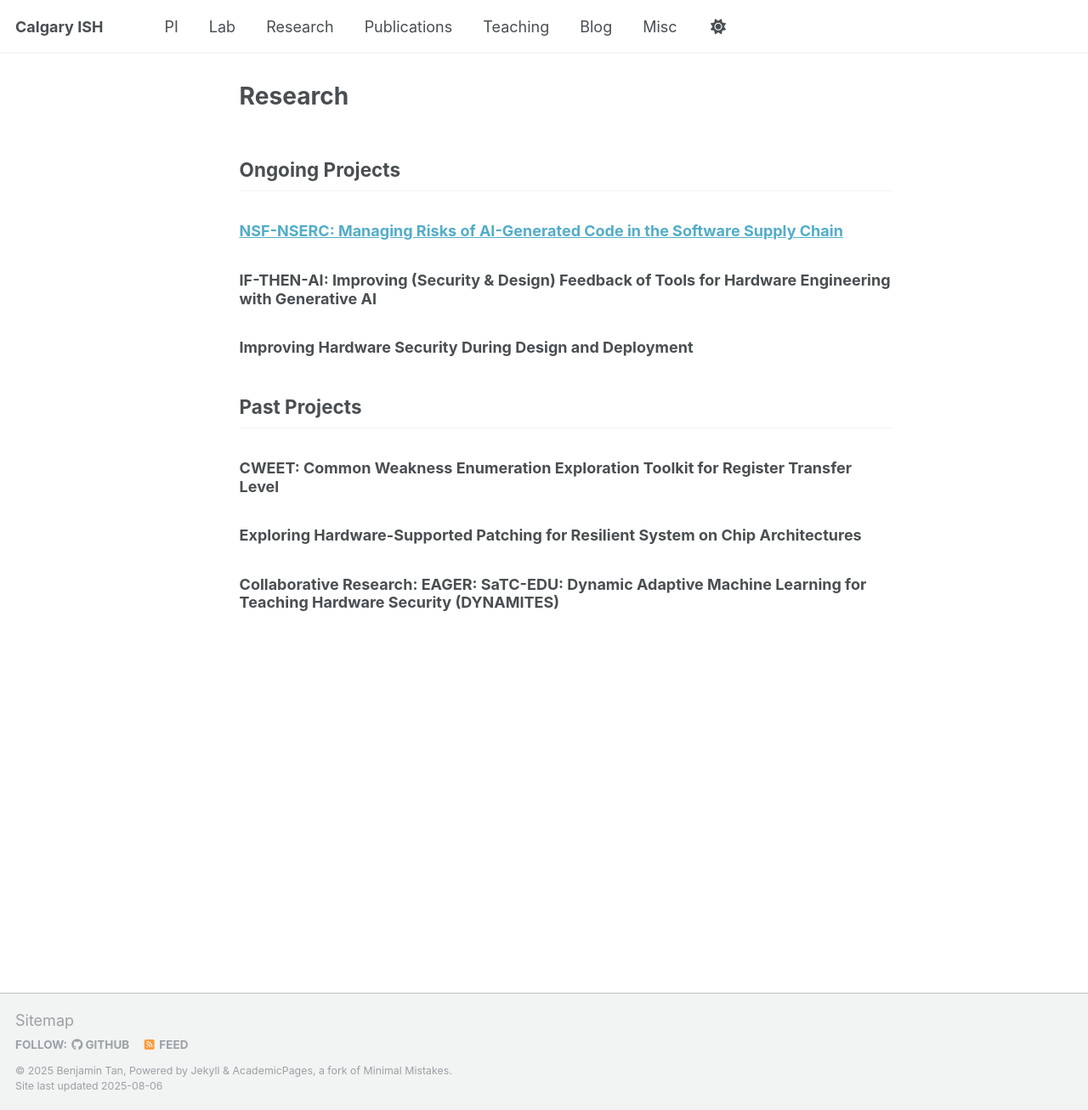
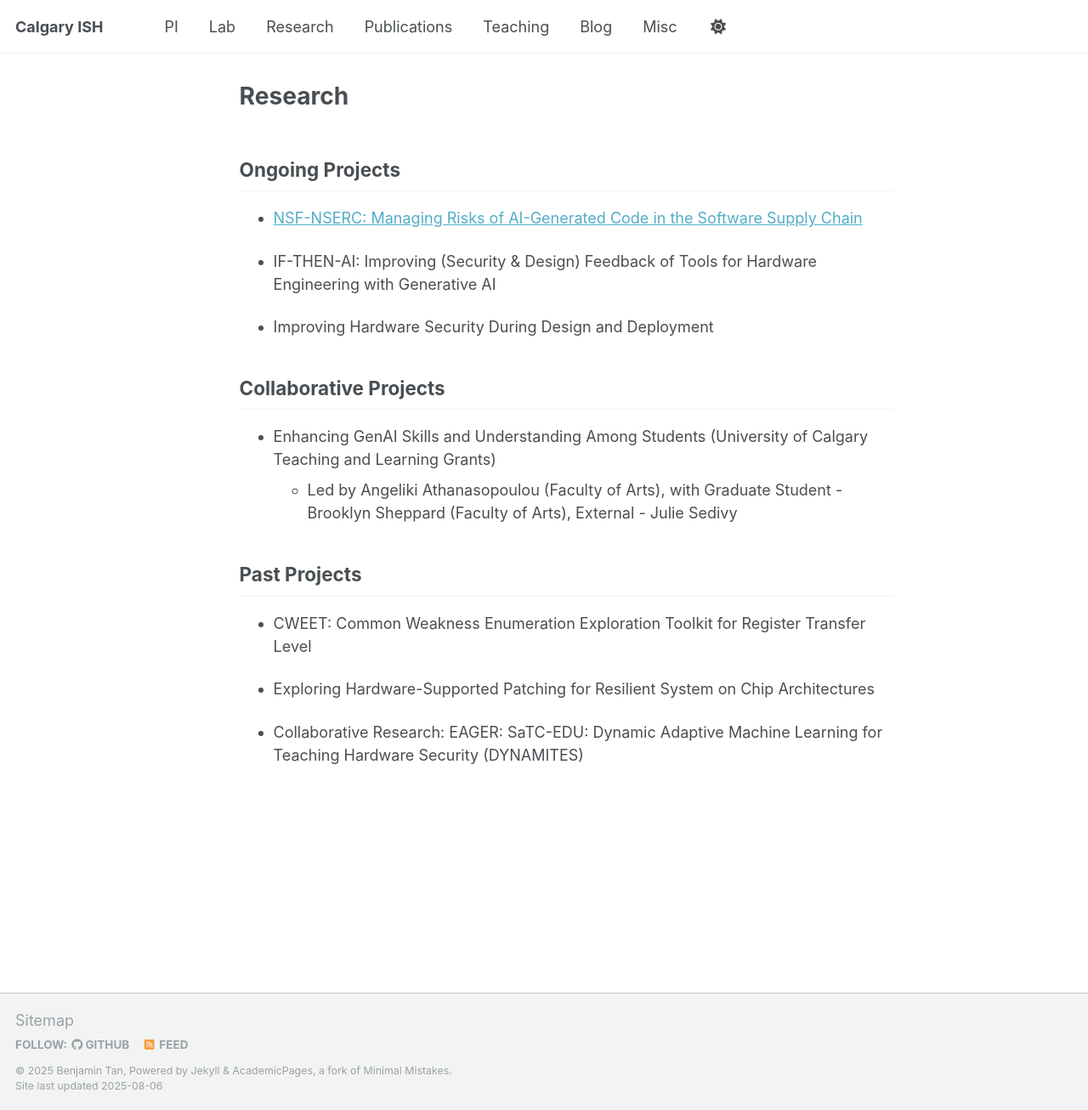
Before and after one commit to CalgaryISH/CalgaryISH.github.io, a Jekyll site: the page built from _pages/research.md, in a window 1280 px wide and 1306 px high. Shown: the whole window at 85% size. Built offline with Jekyll 4.4.1, drawn with Linux system fonts in a browser that asks for light colours; a script that is not in the unit is left out.

Commit message:
adding a few project titles

```diff
--- a/_pages/research.md
+++ b/_pages/research.md
@@ -8,19 +8,21 @@
 ---
 
 ## Ongoing Projects
-### [NSF-NSERC: Managing Risks of AI-Generated Code in the Software Supply Chain](https://sites.google.com/nyu.edu/nsf2341206/)
+- [NSF-NSERC: Managing Risks of AI-Generated Code in the Software Supply Chain](https://sites.google.com/nyu.edu/nsf2341206/)
 
 
-### IF-THEN-AI: Improving (Security & Design) Feedback of Tools for Hardware Engineering with Generative AI
+- IF-THEN-AI: Improving (Security & Design) Feedback of Tools for Hardware Engineering with Generative AI
 
 
-### Improving Hardware Security During Design and Deployment
+- Improving Hardware Security During Design and Deployment
 
-
+## Collaborative Projects
+- Enhancing GenAI Skills and Understanding Among Students (University of Calgary Teaching and Learning Grants)
+  - Led by Angeliki Athanasopoulou (Faculty of Arts), with Graduate Student - Brooklyn Sheppard (Faculty of Arts), External - Julie Sedivy
 
 ## Past Projects
-### CWEET: Common Weakness Enumeration Exploration Toolkit for Register Transfer Level
+- CWEET: Common Weakness Enumeration Exploration Toolkit for Register Transfer Level
 
-### Exploring Hardware-Supported Patching for Resilient System on Chip Architectures
+- Exploring Hardware-Supported Patching for Resilient System on Chip Architectures
 
-### Collaborative Research: EAGER: SaTC-EDU: Dynamic Adaptive Machine Learning for Teaching Hardware Security (DYNAMITES)
+- Collaborative Research: EAGER: SaTC-EDU: Dynamic Adaptive Machine Learning for Teaching Hardware Security (DYNAMITES)
```
